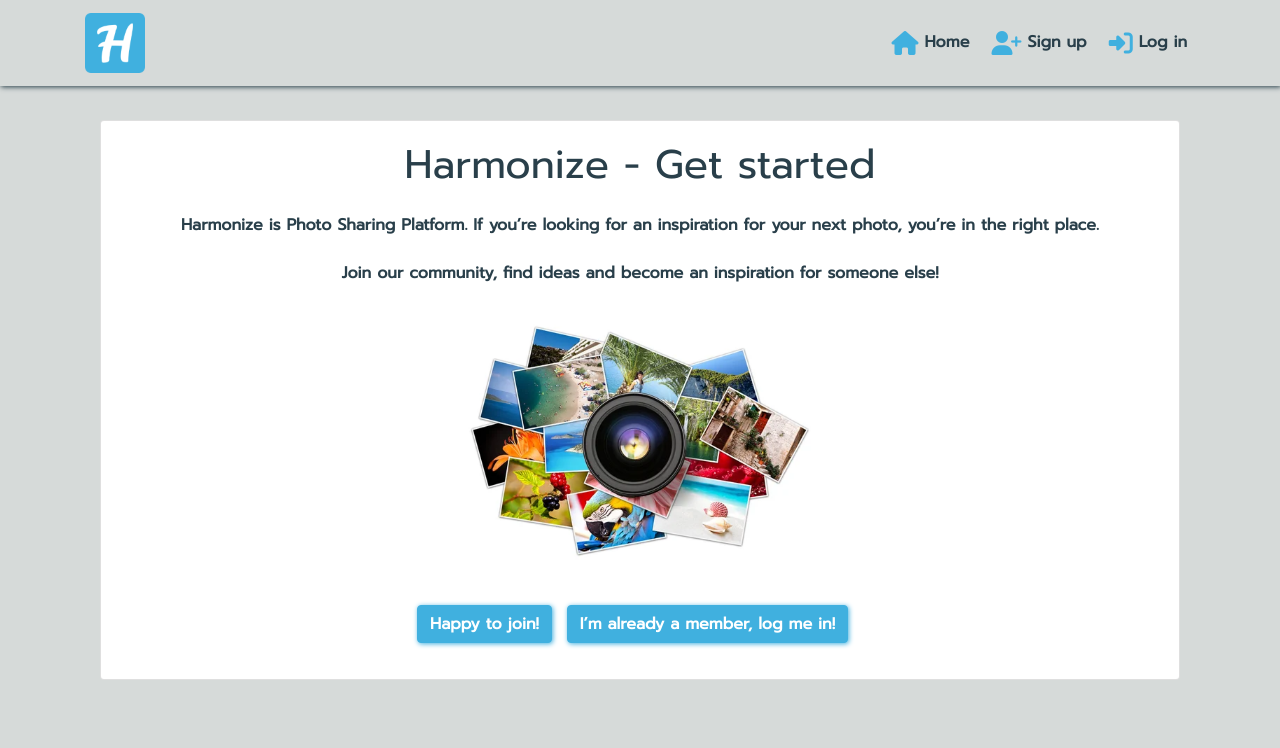
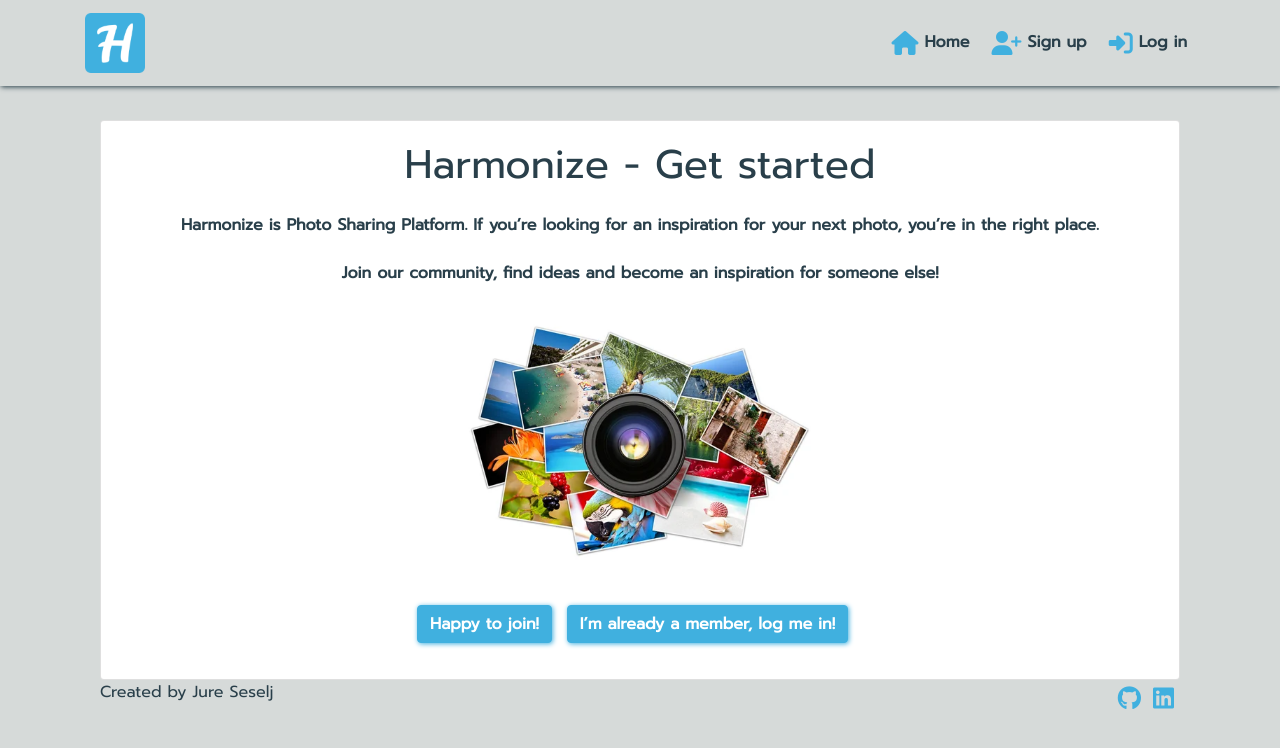
Before and after one commit to JureSeselj/harmonize, a React (Create React App) app: page / in a window 1280 px wide. Shown: the top 748 px of the page. Built offline with nearby package versions, Linux system fonts and the light colour scheme; no server answers.

Commit message:
Add a footer to the landing page

```diff
--- a/src/components/Landing.js
+++ b/src/components/Landing.js
@@ -7,6 +7,7 @@ import appStyles from "../App.module.css";
 
 const Landing = () => {
     return (
+    <>
         <Row className="text-center">
           <Col sm={12}>
           <Container>
@@ -40,9 +41,36 @@ const Landing = () => {
               </NavLink>
             </Card.Body>
           </Card>
-          </Container>
-        </Col>
-      </Row>
+        </Container>
+      </Col>
+    </Row>
+    <Container>
+      <footer className={styles.footer}>
+        <div className="float-left">
+          <p>Created by Jure Seselj</p>
+        </div>
+
+        <div className="float-right pb-3">
+          <a
+            href="https://github.com/JureSeselj/harmonize"
+            aria-label="Check the website GitHub page"
+            target="_blank"
+            rel="noopener noreferrer"
+          >
+            <i className="fab fa-github" />
+          </a>
+          <a
+            href="https://www.linkedin.com/in/jure-seselj-062654192/"
+            aria-label="Visit me on LinkedIn (opens in new tab)"
+            target="_blank"
+            rel="noopener noreferrer"
+          >
+            <i className="fab fa-linkedin" />
+          </a>
+        </div>
+      </footer>
+    </Container>
+    </>
   );
 };
 
```
